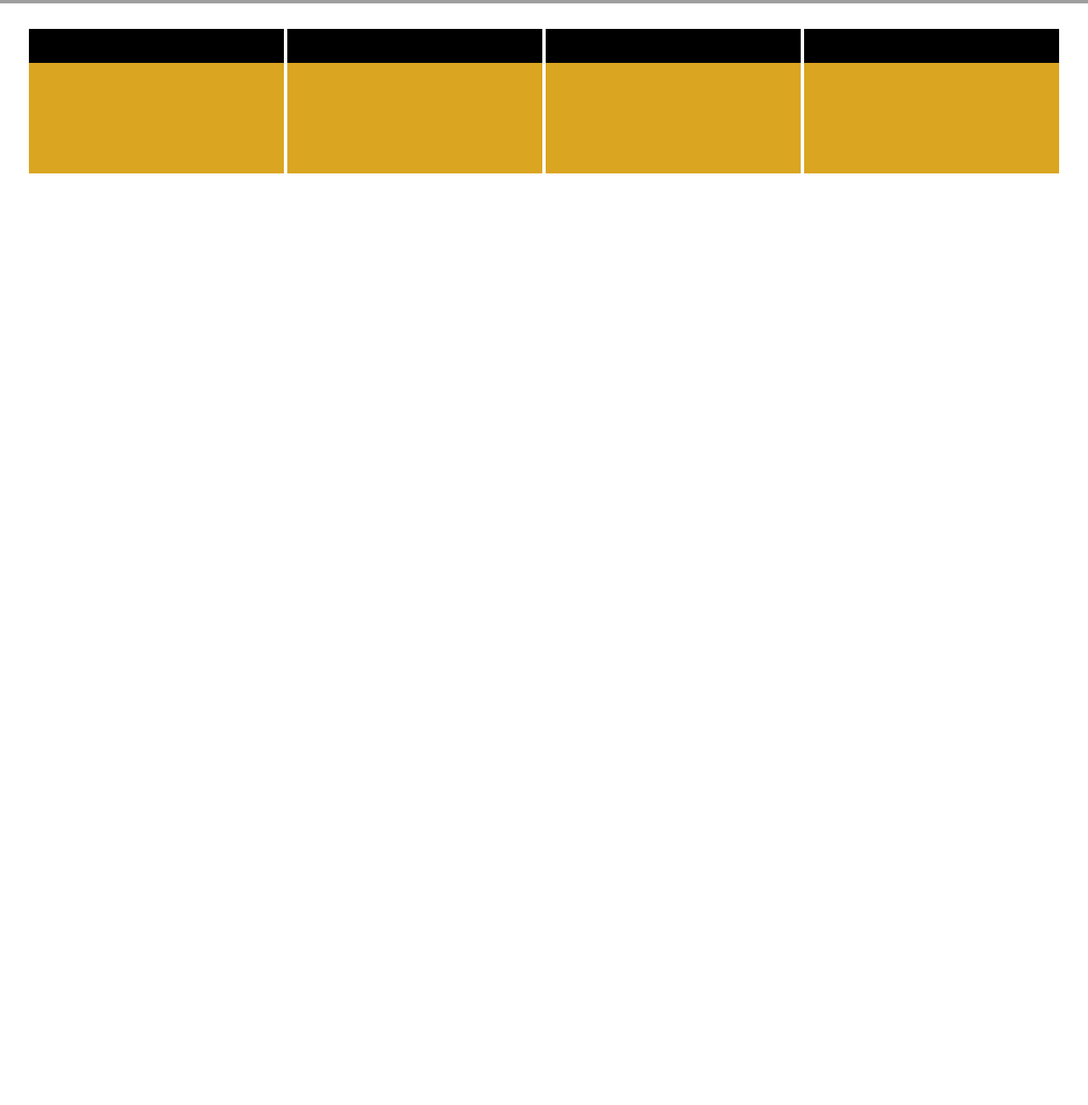
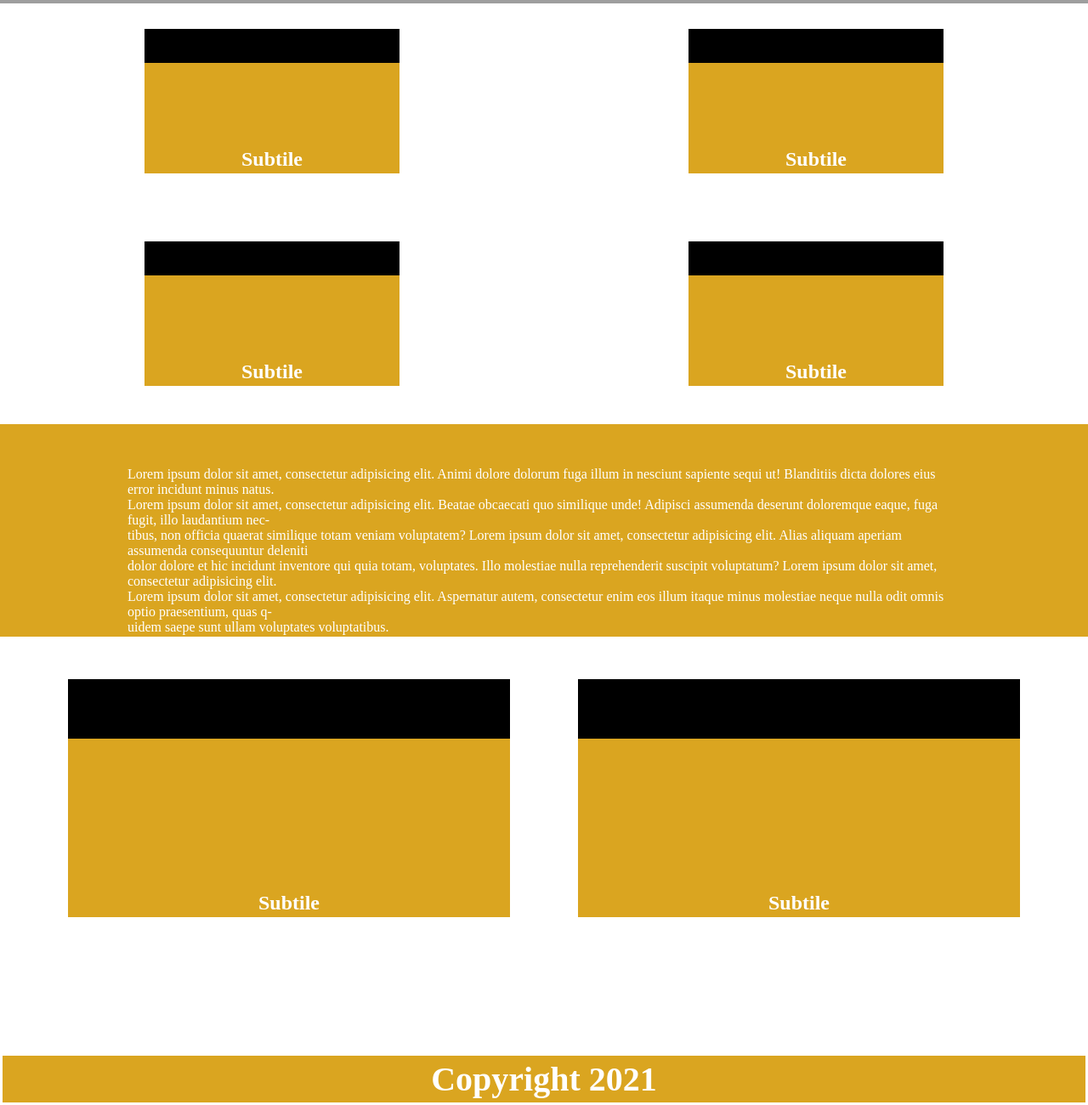
Before and after one commit to Milanl02/Flexbox-Homework, a plain HTML site: page index.html in a window 1280 px wide. Shown: the part 346-1646 px from the top of the page at 85% size. Before the commit the page ends 800 px from the top, so only its background shows below. Drawn offline with Linux system fonts and the light colour scheme; grey boxes are pictures that could not be loaded.

Commit message:
Final Commit

```diff
--- a/css/style.css
+++ b/css/style.css
@@ -67,11 +67,85 @@ h1{
     background-color: black;
 }
 
-.fourcontainers{
-    margin: 30px;
+.twocontainers{
+    margin-top: 30px;
+    display: flex;
+    flex-wrap: wrap;
+    justify-content: space-around;
+}
+
+h3{
+    text-align: center;
+    padding-top: 100px;
+    font-size: x-large;
+    color: white;
+}
+
+h4{
+    text-align: center;
+    padding-top: 100px;
+    font-size: x-large;
+    color: white;
+}
+
+.other_twocontainers{
+    margin-top: 80px;
+    display: flex;
+    flex-wrap: wrap;
+    justify-content: space-around;
+}
+
+.textbox {
+    width: 100%;
+    height: 200px;
+    background-color: goldenrod;
+    margin-top: 45px;
+    color: white;
+    padding-top: 50px;
+}
+
+p{
+    padding-left: 150px;
+    padding-right: 150px;
+}
+
+.box1{
+    width: 520px;
+    height: 280px;
+    background-color: goldenrod;
+    color: white;
+}
+
+.box2{
+    width: 520px;
+    height: 70px;
+    background-color: black;
+}
+
+h2{
+    text-align: center;
+    padding-top: 180px;
+    font-size: x-large;
+}
+
+.bottomcontainers{
+    margin-top: 50px;
     display: flex;
     flex-wrap: wrap;
     justify-content: space-evenly;
-    align-items: center;
+    padding-bottom: 110px;
+}
 
+footer{
+    width: 100%;
+    height: 60px;
+    background-color: goldenrod;
 }
+
+h1{
+    color: white;
+    font-size: 40px;
+    display: flex;
+    justify-content: space-around;
+    alignment: center;
+}
--- a/index.html
+++ b/index.html
@@ -19,26 +19,56 @@
     <h1>HOME SPLASH</h1>
 </div>
 
-<div class="fourcontainers">
+<div class="twocontainers">
     <div class="boxes">
         <div class="topbar"></div>
+        <h3>Subtile</h3>
     </div>
 
     <div class="boxes">
         <div class="topbar"></div>
+        <h3>Subtile</h3>
+    </div>
+</div>
+
+<div class="other_twocontainers">
+    <div class="boxes">
+        <div class="topbar"></div>
+        <h4>Subtile</h4>
     </div>
 
     <div class="boxes">
         <div class="topbar"></div>
-    </div>
-
-    <div class="boxes">
-        <div class="topbar"></div>
+        <h4>Subtile</h4>
     </div>
 </div>
 
+<div class="textbox">
+    <p>Lorem ipsum dolor sit amet, consectetur adipisicing elit. Animi dolore dolorum fuga illum in nesciunt sapiente sequi ut! Blanditiis dicta dolores eius error incidunt minus natus.</p>
+    <p>Lorem ipsum dolor sit amet, consectetur adipisicing elit. Beatae obcaecati quo similique unde! Adipisci assumenda deserunt doloremque eaque, fuga fugit, illo laudantium nec-</p>
+    <p>tibus, non officia quaerat similique totam veniam voluptatem? Lorem ipsum dolor sit amet, consectetur adipisicing elit. Alias aliquam aperiam assumenda consequuntur deleniti
+    <p>dolor dolore et hic incidunt inventore qui quia totam, voluptates. Illo molestiae nulla reprehenderit suscipit voluptatum? Lorem ipsum dolor sit amet, consectetur adipisicing elit.</p>
+    <p>Lorem ipsum dolor sit amet, consectetur adipisicing elit. Aspernatur autem, consectetur enim eos illum itaque minus molestiae neque nulla odit omnis optio praesentium, quas q-</p>
+    <p>uidem saepe sunt ullam voluptates voluptatibus.</p>
+    <p>Lorem ipsum dolor sit amet, consectetur adipisicing elit. Consequatur ex expedita molestias nisi obcaecati recusandae repudiandae! Aperiam consectetur corporis earum ex exc-</p>
+    <p>pidem saepe sunt ullam voluptates voluptatibus.</p>
+</div>
 
+<div class="bottomcontainers">
+    <div class="box1">
+        <div class="box2"></div>
+        <h2>Subtile</h2>
+    </div>
 
+    <div class="box1">
+        <div class="box2"></div>
+        <h2>Subtile</h2>
+    </div>
+</div>
+
+<footer>
+    <h1>Copyright 2021</h1>
+</footer>
 
 </body>
 </html>
```
